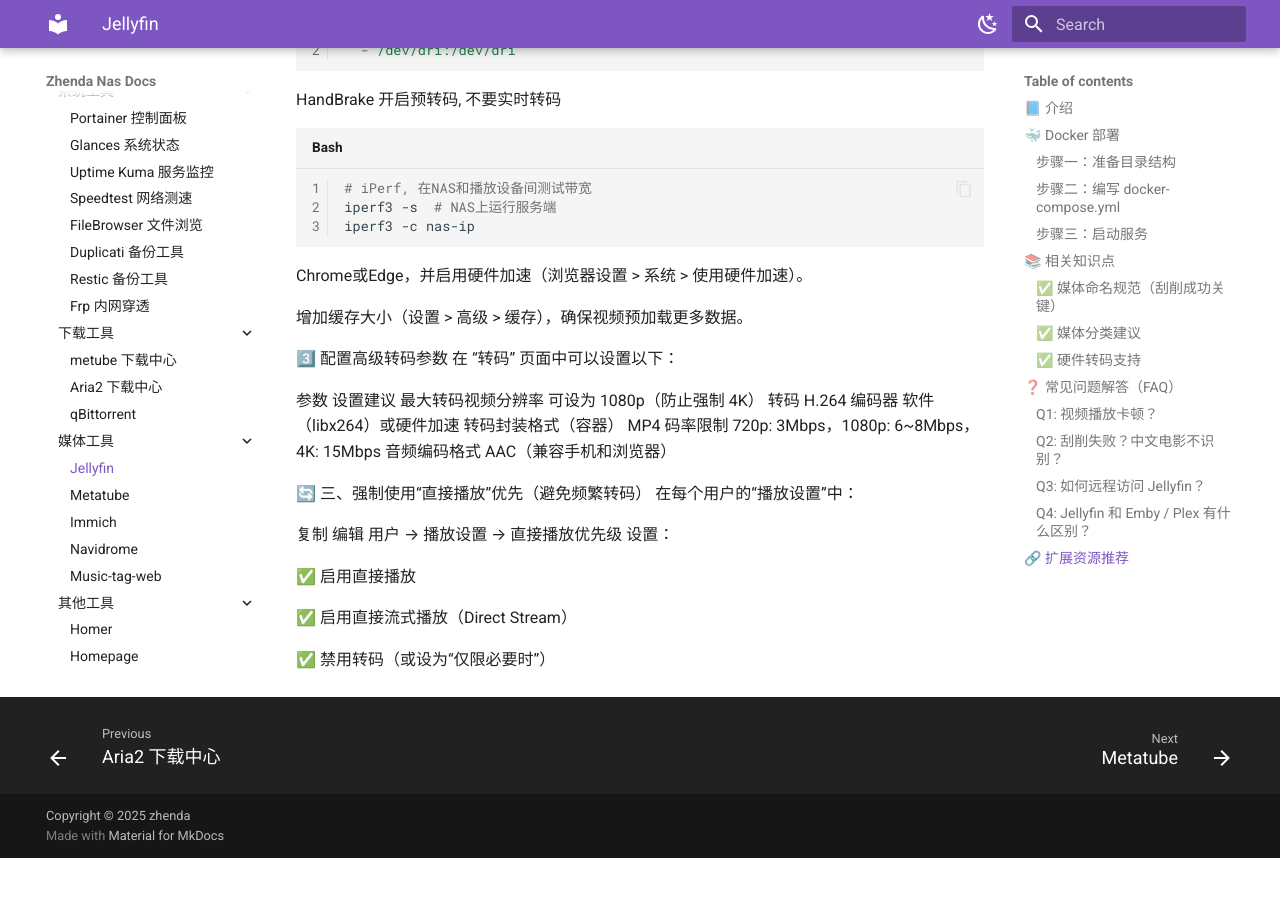
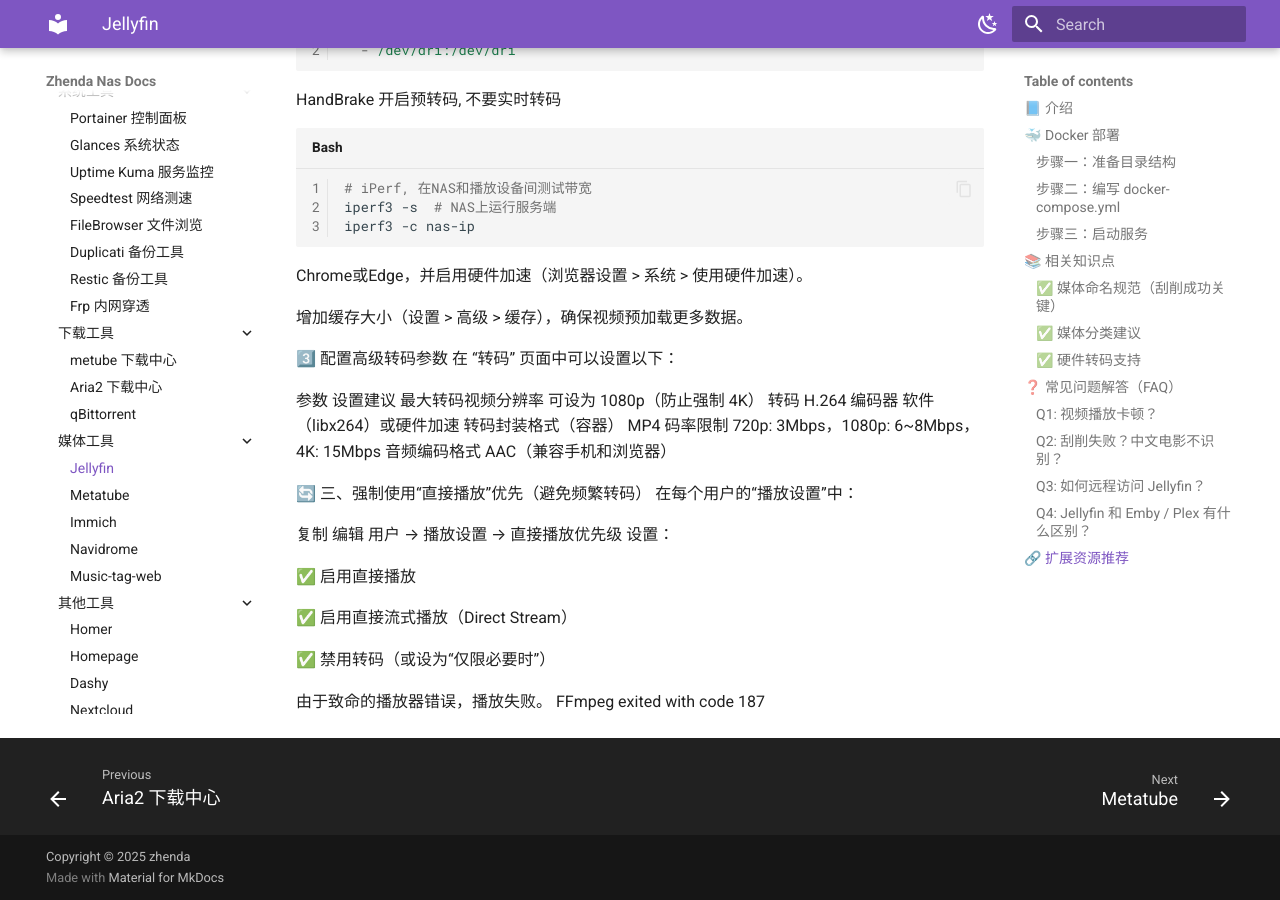
Before and after one commit to zhenda-hub/my-docker-files, an MkDocs documentation site: the page built from docs/applications/media/jellyfin.md, in a window 1280 px wide and 900 px high, scrolled down 6307 px. Built offline with MkDocs 1.6.1 and Material for MkDocs 9.7.7, drawn with Linux system fonts in a browser that asks for light colours; before the commit the page ends 7165 px from its top, so only the background shows below that.

Commit message:
add(jellyfin): log

```diff
--- a/docs/applications/media/jellyfin.md
+++ b/docs/applications/media/jellyfin.md
@@ -315,3 +315,9 @@
 ✅ 启用直接流式播放（Direct Stream）
 
 ✅ 禁用转码（或设为“仅限必要时”）
+
+
+
+
+
+由于致命的播放器错误，播放失败。 FFmpeg exited with code 187
```
